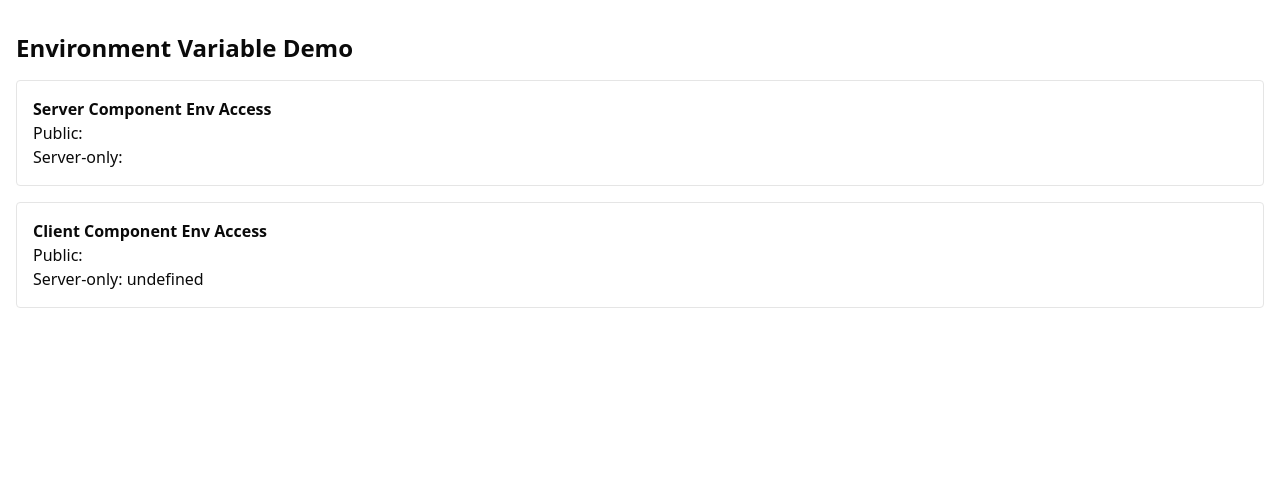
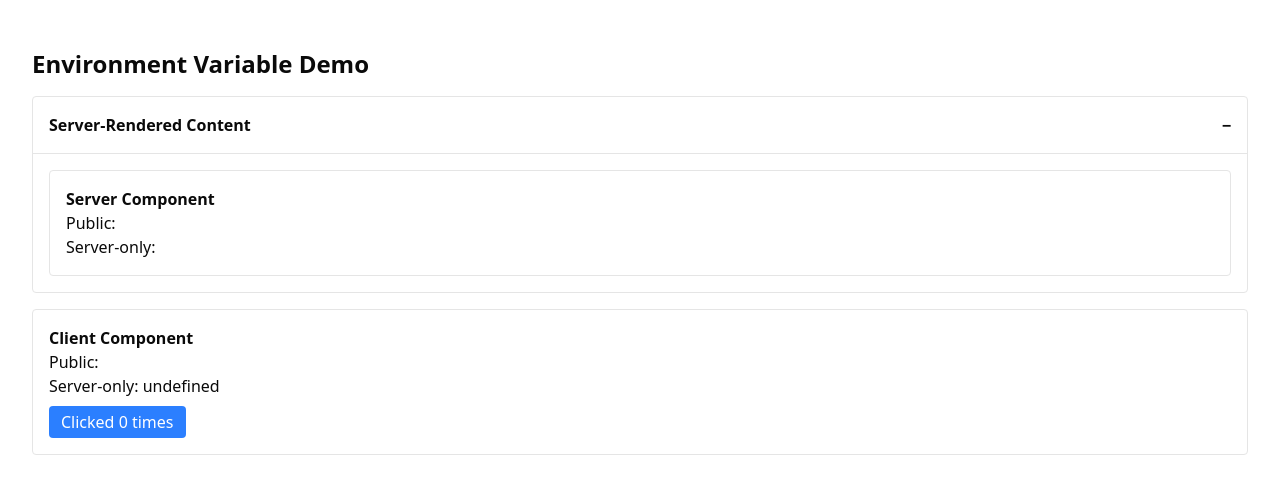
Before and after one commit to VirajJayasiri/nextjs-foundations, a Next.js app in the folder apps/web/: page /env-demo in a window 1280 px wide. Shown: the top 494 px of the page. Built offline with nearby package versions, Linux system fonts and the light colour scheme.

Commit message:
feat: demonstrate server/client component boundaries

```diff
--- a/apps/web/src/app/env-demo/page.tsx
+++ b/apps/web/src/app/env-demo/page.tsx
@@ -1,12 +1,15 @@
-import { ServerEnvDisplay } from '@/components/server-env-display';
-import { ClientEnvDisplay } from '@/components/client-env-display';
+import { ServerEnvDisplay } from '@/components/server-env-display'
+import { Collapsible } from '@/components/collapsible'
+import { ClientEnvDisplay } from '@/components/client-env-display'
 
 export default function EnvDemoPage() {
   return (
-    <main className="flex flex-col gap-4">
+    <main className="flex flex-col gap-4 p-4">
       <h1 className="text-2xl font-bold">Environment Variable Demo</h1>
-      <ServerEnvDisplay />
+      <Collapsible title="Server-Rendered Content">
+        <ServerEnvDisplay />
+      </Collapsible>
       <ClientEnvDisplay />
     </main>
-  );
+  )
 }
--- a/apps/web/src/components/client-env-display.tsx
+++ b/apps/web/src/components/client-env-display.tsx
@@ -1,11 +1,27 @@
-'use client';
+'use client'
+
+import { useState } from 'react'
 
 export function ClientEnvDisplay() {
+  const [clicks, setClicks] = useState(0)
+
+  const handleClick = () => setClicks(clicks + 1)
+
   return (
-    <div className="border p-4 rounded">
-      <h3 className="font-bold">Client Component Env Access</h3>
+    <div className="rounded border p-4">
+      <h3 className="font-bold">Client Component</h3>
+
       <p>Public: {process.env.NEXT_PUBLIC_APP_NAME}</p>
-      <p>Server-only: {process.env.INTERNAL_CONFIG || 'undefined'}</p>
+
+      <p>Server-only: undefined</p>
+
+      <button
+        type="button"
+        onClick={handleClick}
+        className="mt-2 rounded bg-blue-500 px-3 py-1 text-white hover:bg-blue-600"
+      >
+        Clicked {clicks} times
+      </button>
     </div>
-  );
+  )
 }
--- /dev/null
+++ b/apps/web/src/components/collapsible.tsx
@@ -0,0 +1,27 @@
+'use client'
+
+import { useState, type ReactNode } from 'react'
+
+export function Collapsible({
+  title,
+  children
+}: {
+  title: string
+  children: ReactNode
+}) {
+  const [isOpen, setIsOpen] = useState(true)
+
+  return (
+    <div className="rounded border">
+      <button
+        type="button"
+        onClick={() => setIsOpen(!isOpen)}
+        className="flex w-full items-center justify-between p-4 text-left font-semibold hover:bg-gray-50"
+      >
+        {title}
+        <span>{isOpen ? '−' : '+'}</span>
+      </button>
+      {isOpen && <div className="border-t p-4">{children}</div>}
+    </div>
+  )
+}
--- /dev/null
+++ b/apps/web/src/components/counter.tsx
@@ -0,0 +1,17 @@
+'use client'
+
+import { useState } from 'react'
+
+export function Counter() {
+  const [count, setCount] = useState(0)
+
+  return (
+    <button
+      type="button"
+      onClick={() => setCount(count + 1)}
+      className="rounded bg-blue-500 px-4 py-2 text-white hover:bg-blue-600"
+    >
+      Count: {count}
+    </button>
+  )
+}
--- a/apps/web/src/components/server-env-display.tsx
+++ b/apps/web/src/components/server-env-display.tsx
@@ -1,9 +1,9 @@
 export function ServerEnvDisplay() {
   return (
-    <div className="border p-4 rounded">
-      <h3 className="font-bold">Server Component Env Access</h3>
+    <div className="rounded border p-4">
+      <h3 className="font-bold">Server Component</h3>
       <p>Public: {process.env.NEXT_PUBLIC_APP_NAME}</p>
       <p>Server-only: {process.env.INTERNAL_CONFIG}</p>
     </div>
-  );
+  )
 }
```
